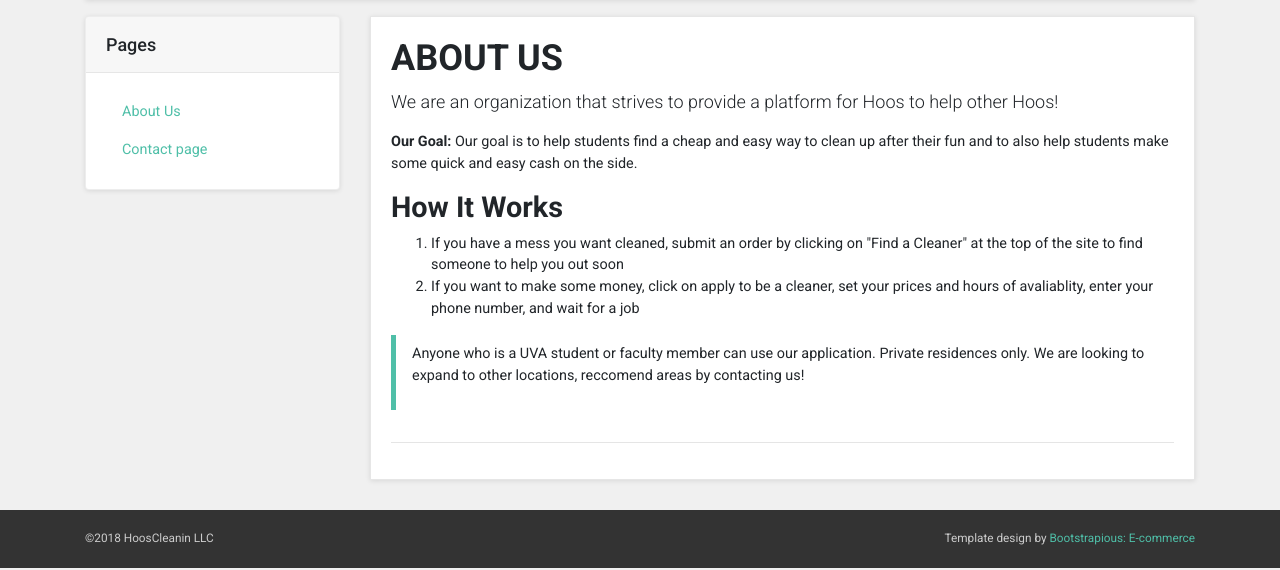
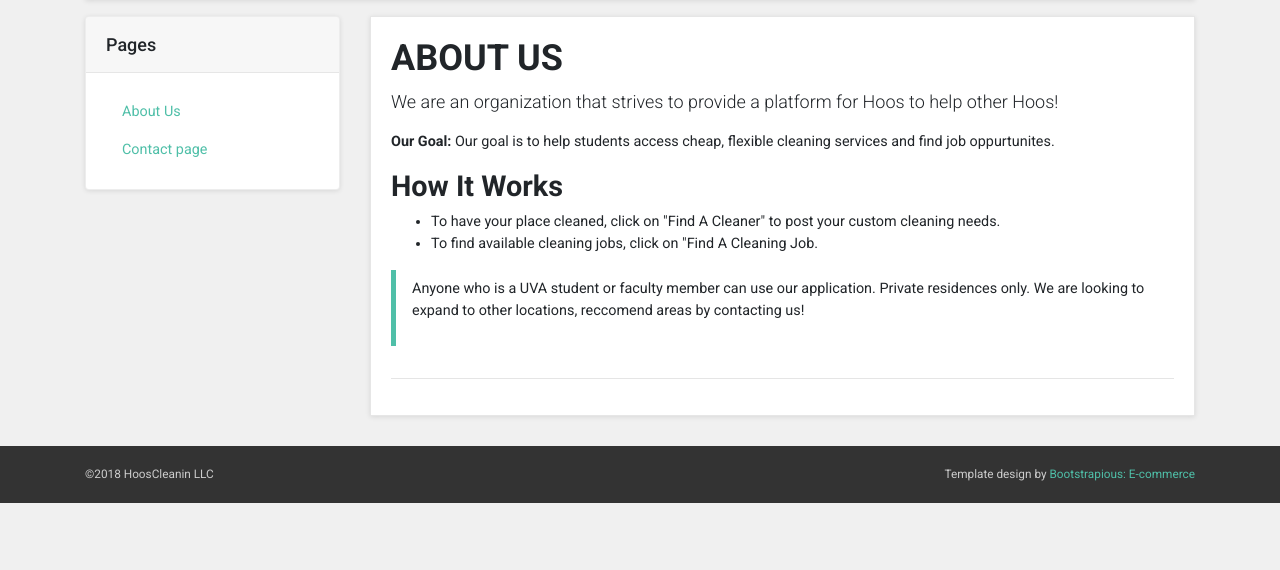
Before and after one commit to advaitk13/HoosCleanin, a PHP site: page /about.php in a window 1280 px wide. Shown: the part 230-800 px from the top of the page. Run offline with PHP 8.4, Linux system fonts and the light colour scheme; some libraries are stand-ins or nearby versions.

Commit message:
index and about us wording

```diff
--- a/about.php
+++ b/about.php
@@ -154,12 +154,12 @@
               <div id="text-page" class="box">
                 <h1>ABOUT US</h1>
                 <p class="lead">We are an organization that strives to provide a platform for Hoos to help other Hoos!</p>
-                <p><strong>Our Goal: </strong>Our goal is to help students find a cheap and easy way to clean up after their fun and to also help students make some quick and easy cash on the side. </p>
+                <p><strong>Our Goal: </strong>Our goal is to help students access cheap, flexible cleaning services and find job oppurtunites. </p>
                 <h2>How It Works</h2>
-                <ol>
-                  <li>If you have a mess you want cleaned, submit an order by clicking on "Find a Cleaner" at the top of the site to find someone to help you out soon</li>
-                  <li>If you want to make some money, click on apply to be a cleaner, set your prices and hours of avaliablity, enter your phone number, and wait for a job</li>
-                </ol>
+                <ul>
+                  <li>To have your place cleaned, click on "Find A Cleaner" to post your custom cleaning needs. </li>
+                  <li>To find available cleaning jobs, click on "Find A Cleaning Job.</li>
+                </ul>
                 <blockquote class="blockquote">
                   <p>Anyone who is a UVA student or faculty member can use our application. Private residences only. We are looking to expand to other locations, reccomend areas by contacting us!</p>
                 </blockquote>
```
Also changed, not shown: index.php (+4 -4 lines).
